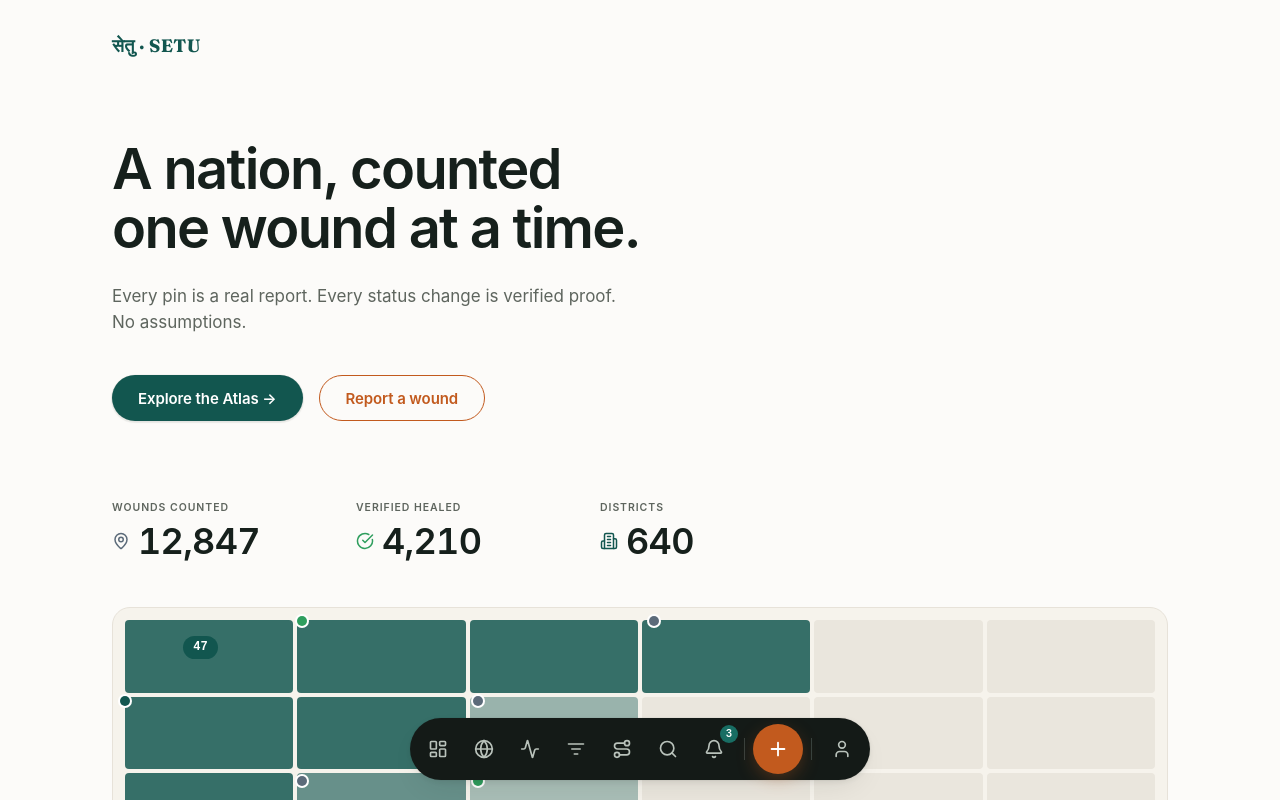
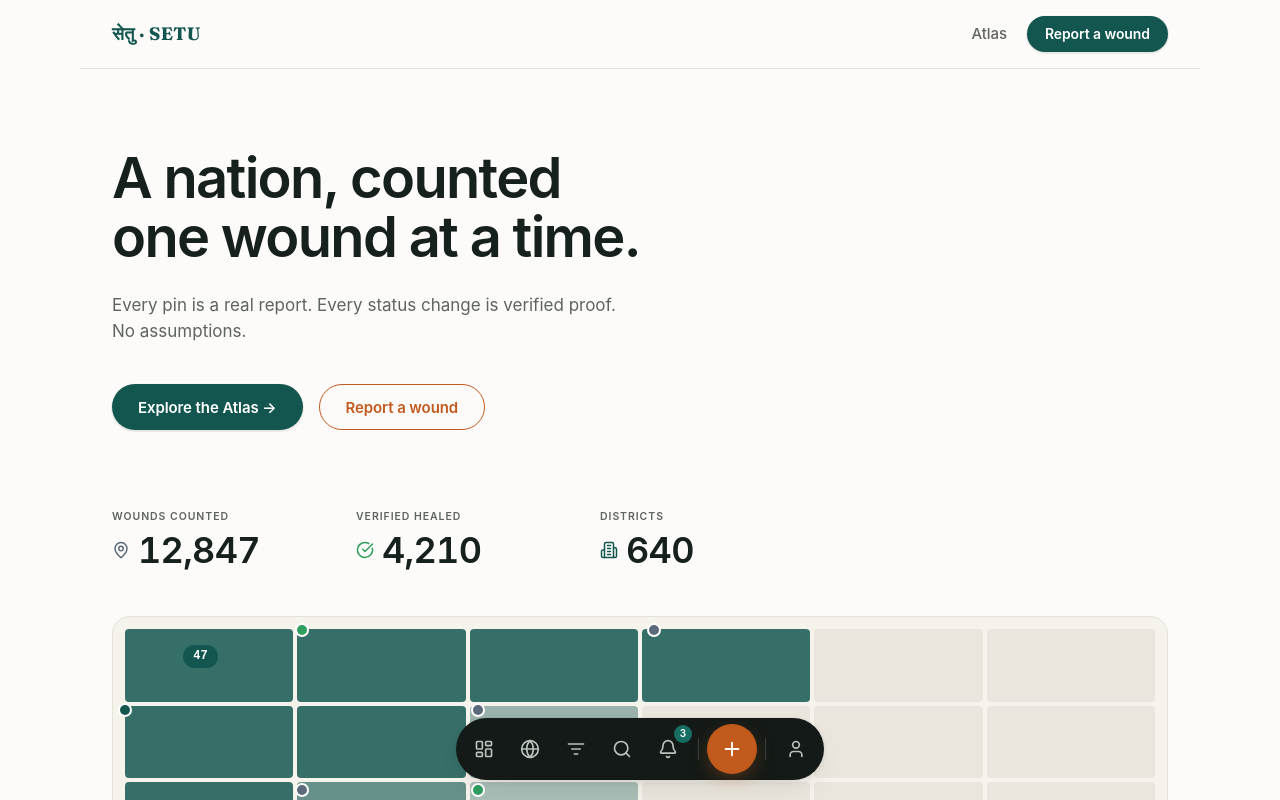
Before and after one commit to rahulkumarjha26/setu-platform, a Next.js app: page / in a window 1280 px wide. Shown: the top 800 px of the page. Built offline with nearby package versions, Linux system fonts and the light colour scheme.

Commit message:
Fix dock nav (remove Pulse/Flow, add Search), fix landing page header, fix asChild button error

```diff
--- a/app/components/DockShell.tsx
+++ b/app/components/DockShell.tsx
@@ -2,7 +2,7 @@
 
 import Link from "next/link";
 import { usePathname } from "next/navigation";
-import { Globe, ListFilter, Plus, User, Search, Bell, LayoutDashboard, Activity, Route } from "lucide-react";
+import { Globe, ListFilter, Plus, User, Search, Bell, LayoutDashboard } from "lucide-react";
 import { motion } from "framer-motion";
 import { useReportPopup } from "./ReportPopupContext";
 import { NOTIFICATIONS } from "@/lib/mock-data";
@@ -10,9 +10,7 @@ import { NOTIFICATIONS } from "@/lib/mock-data";
 const lenses = [
   { id: "home", href: "/home", Icon: LayoutDashboard, label: "Home" },
   { id: "atlas", href: "/atlas", Icon: Globe, label: "Atlas" },
-  { id: "pulse", href: "/pulse", Icon: Activity, label: "Pulse" },
   { id: "stream", href: "/stream", Icon: ListFilter, label: "Stream" },
-  { id: "flow", href: "/flow", Icon: Route, label: "Flow" },
   { id: "search", href: "/search", Icon: Search, label: "Search" },
   { id: "notifications", href: "/notifications", Icon: Bell, label: "Notifications" },
 ];
--- a/app/page.tsx
+++ b/app/page.tsx
@@ -3,6 +3,7 @@
 import Link from "next/link";
 import { motion } from "framer-motion";
 import { MapPin, CheckCircle, Building2 } from "lucide-react";
+
 
 const COVERAGE_GRID = [
   [1, 1, 1, 1, 0, 0],
@@ -48,7 +49,17 @@ function getCellOpacity(val: number) {
 export default function LandingPage() {
   return (
     <div style={{ minHeight: "100vh", display: "flex", flexDirection: "column" }}>
-      <header className="container" style={{ paddingTop: 32, paddingBottom: 0 }}>
+      <header
+        className="container"
+        style={{
+          display: "flex",
+          alignItems: "center",
+          justifyContent: "space-between",
+          paddingTop: 16,
+          paddingBottom: 16,
+          borderBottom: "1px solid var(--border)",
+        }}
+      >
         <Link
           href="/"
           className="text-serif text-petrol"
@@ -56,6 +67,18 @@ export default function LandingPage() {
         >
           सेतु · SETU
         </Link>
+        <div className="flex items-center" style={{ gap: 20 }}>
+          <Link href="/atlas" className="text-body text-2" style={{ fontWeight: 500 }}>
+            Atlas
+          </Link>
+          <Link
+            href="/report"
+            className="btn btn-primary"
+            style={{ height: 36, padding: "0 18px", fontSize: 14 }}
+          >
+            Report a wound
+          </Link>
+        </div>
       </header>
 
       <motion.section
```
